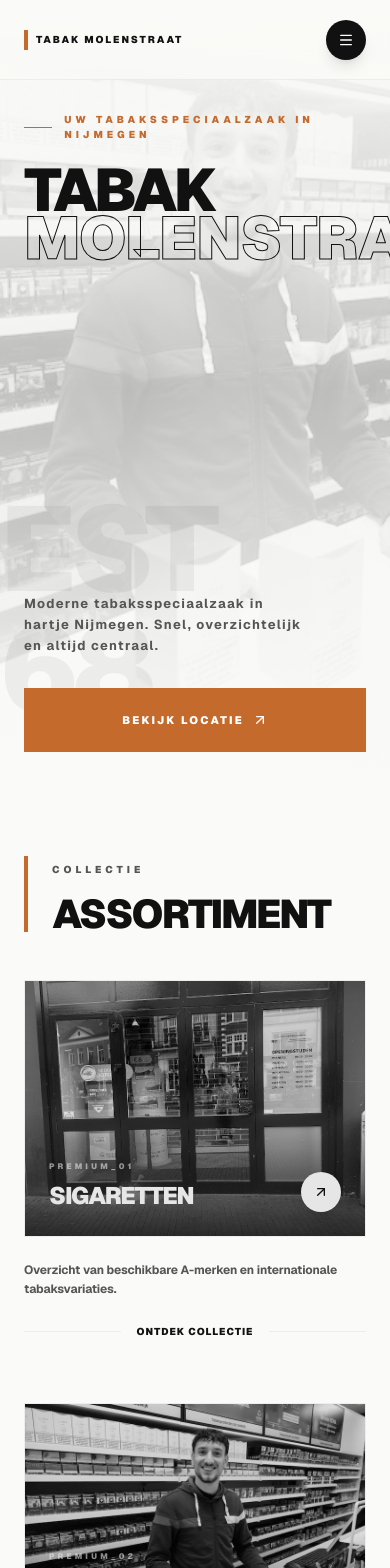
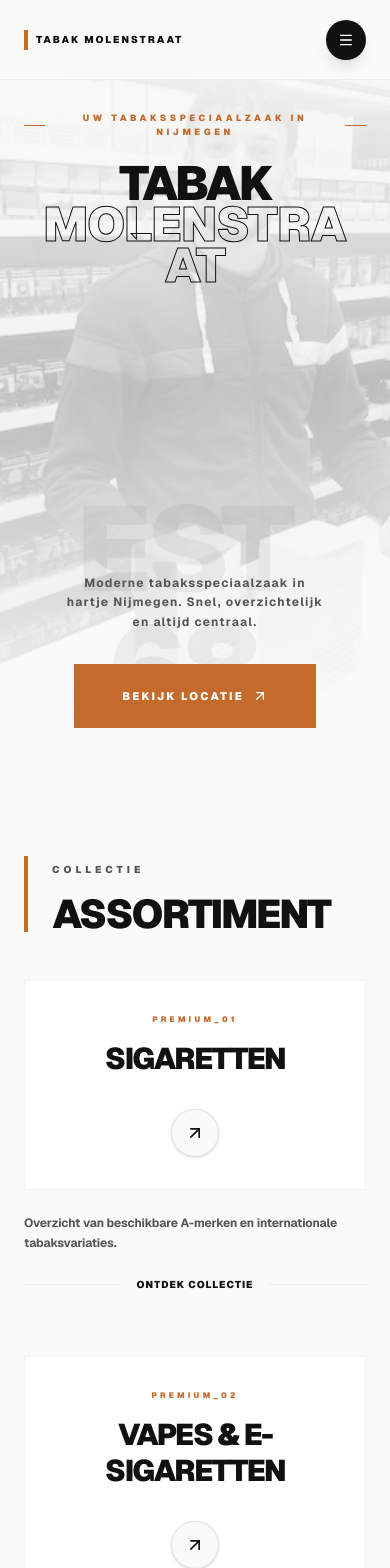
Before and after one commit to maximetdoucet-glitch/TabakMolenstraat, a Next.js app: page / in a window 390 px wide. Shown: the top 1568 px of the page. Built offline with nearby package versions, Linux system fonts and the light colour scheme.

Commit message:
style: center hero titles and remove category images for a cleaner aesthetic

```diff
--- a/src/app/assortiment/page.tsx
+++ b/src/app/assortiment/page.tsx
@@ -195,28 +195,8 @@ export default function AssortimentPage() {
                   </motion.p>
                 </div>
 
-                {/* Special Visual for Sigaretten */}
-                {section.id === 'sigaretten' && (
-                  <motion.div
-                    initial={{ opacity: 0, scale: 0.98 }}
-                    whileInView={{ opacity: 1, scale: 1 }}
-                    transition={{ duration: 1 }}
-                    className="mb-12 sm:mb-16 relative aspect-[16/9] sm:aspect-[21/9] w-full overflow-hidden rounded-xl sm:rounded-2xl grayscale transition-all duration-700 hover:grayscale-0 shadow-xl"
-                  >
-                    <Image
-                      src="/assets/category_staff_cigarettes.jpg"
-                      alt="Store Information"
-                      fill
-                      className="object-cover transition-transform duration-1000 hover:scale-105"
-                      sizes="(max-width: 768px) 100vw, 1200px"
-                    />
-                    <div className="absolute inset-x-0 bottom-0 bg-gradient-to-t from-black/70 to-transparent p-6 sm:p-8">
-                      <p className="text-[9px] sm:text-[10px] font-black uppercase tracking-[0.3em] text-white/90">
-                         {language === 'nl' ? 'Persoonlijke service in hartje Nijmegen' : 'Personal service in the heart of Nijmegen'}
-                      </p>
-                    </div>
-                  </motion.div>
-                )}
+                {/* Spacing Refinement (Removed Image) */}
+                <div className="mb-12" />
 
                 {/* Grid */}
                 <div className="grid grid-cols-1 gap-4 sm:grid-cols-2 xl:grid-cols-3">
--- a/src/components/mobile/mobile-category-grid.tsx
+++ b/src/components/mobile/mobile-category-grid.tsx
@@ -62,22 +62,14 @@ export function MobileCategoryGrid() {
             transition={{ duration: 0.6, delay: idx * 0.1 }}
             className="group relative flex flex-col"
           >
-            {/* Immersive Image Header */}
-            <div className="relative aspect-[4/3] w-full overflow-hidden border border-[#111]/5 grayscale brightness-90 transition-all duration-700 group-active:grayscale-0 group-active:brightness-100">
-              <img
-                src={category.image}
-                alt={category.title}
-                className="h-full w-full object-cover transition-transform duration-1000 group-active:scale-110"
-              />
-              <div className="absolute inset-0 bg-gradient-to-t from-[#111]/80 via-transparent to-transparent" />
+            {/* Minimalist Typographic Header */}
+            <div className="relative w-full overflow-hidden border border-[#111]/5 bg-white p-8 transition-all duration-700 group-active:bg-[#111]/5">
+              <div className="flex flex-col items-center text-center">
+                <span className="text-[8px] font-black uppercase tracking-[0.4em] text-[#C46A2D] mb-4 block">Premium_{category.index}</span>
+                <h3 className="text-3xl font-black uppercase tracking-tighter text-[#111]">{category.title}</h3>
 
-              <div className="absolute bottom-6 left-6 right-6 flex items-end justify-between">
-                <div>
-                  <span className="text-[8px] font-black uppercase tracking-[0.4em] text-white/60 mb-2 block">Premium_{category.index}</span>
-                  <h3 className="text-2xl font-black uppercase tracking-tighter text-white">{category.title}</h3>
-                </div>
-                <div className="flex h-10 w-10 items-center justify-center rounded-full bg-white text-[#111] shadow-xl">
-                  <ArrowUpRight className="h-4 w-4" />
+                <div className="mt-8 flex h-12 w-12 items-center justify-center rounded-full border border-[#111]/10 bg-[#fafaf8] text-[#111] shadow-sm transition-transform duration-500 group-active:scale-110">
+                  <ArrowUpRight className="h-5 w-5" />
                 </div>
               </div>
             </div>
--- a/src/components/mobile/mobile-hero.tsx
+++ b/src/components/mobile/mobile-hero.tsx
@@ -15,7 +15,7 @@ interface MobileHeroProps {
 
 export function MobileHero({ tagline, title, description, ctaText }: MobileHeroProps) {
   return (
-    <section className="relative flex min-h-[92dvh] w-full flex-col justify-between bg-[#fafaf8] p-6 pt-28">
+    <section className="relative flex min-h-[92dvh] w-full flex-col items-center justify-between bg-[#fafaf8] px-6 pb-12 pt-28 text-center">
       {/* Background Image - Higher Fidelity framing for Mobile */}
       <div className="absolute inset-0 z-0 overflow-hidden opacity-[0.25] grayscale">
         <Image
@@ -30,23 +30,24 @@ export function MobileHero({ tagline, title, description, ctaText }: MobileHeroP
       </div>
 
       {/* Header Area */}
-      <div className="relative z-10">
+      <div className="relative z-10 flex flex-col items-center">
         <motion.div
-          initial={{ opacity: 0, x: -10 }}
-          animate={{ opacity: 1, x: 0 }}
+          initial={{ opacity: 0, y: -10 }}
+          animate={{ opacity: 1, y: 0 }}
           className="flex items-center gap-3 mb-6"
         >
-          <span className="h-px w-8 bg-[#C46A2D]" />
-          <span className="text-[10px] font-black uppercase tracking-[0.4em] text-[#C46A2D]">
+          <span className="h-px w-6 bg-[#C46A2D]" />
+          <span className="text-[9px] font-black uppercase tracking-[0.4em] text-[#C46A2D]">
             {tagline}
           </span>
+          <span className="h-px w-6 bg-[#C46A2D]" />
         </motion.div>
 
         <motion.h1
           initial={{ opacity: 0, y: 20 }}
           animate={{ opacity: 1, y: 0 }}
           transition={{ delay: 0.1 }}
-          className="text-6xl font-black uppercase leading-[0.8] tracking-tighter text-[#111]"
+          className="max-w-[320px] text-5xl font-black uppercase leading-[0.85] tracking-tighter text-[#111] break-words xs:text-6xl"
         >
           {title.split(' ')[0]}<br />
           <span className="text-transparent" style={{ WebkitTextStroke: "1px #111" }}>
@@ -56,12 +57,12 @@ export function MobileHero({ tagline, title, description, ctaText }: MobileHeroP
       </div>
 
       {/* Bottom Area - Anchor CTA for thumb ergonomics */}
-      <div className="relative z-10 mt-auto">
+      <div className="relative z-10 mt-auto flex flex-col items-center">
         <motion.p
           initial={{ opacity: 0 }}
           animate={{ opacity: 1 }}
           transition={{ delay: 0.2 }}
-          className="mb-8 max-w-[280px] text-[13px] font-bold leading-relaxed tracking-widest text-[#555]"
+          className="mb-8 max-w-[260px] text-[12px] font-bold leading-relaxed tracking-widest text-[#555]"
         >
           {description}
         </motion.p>
--- a/src/components/ui/refined-hero.tsx
+++ b/src/components/ui/refined-hero.tsx
@@ -117,7 +117,7 @@ export const RefinedBoutiqueHero: React.FC<RefinedBoutiqueHeroProps> = ({
           viewport={{ once: true }}
           variants={fadeInUp}
           transition={{ delay: 0.1 }}
-          className="max-w-4xl text-[2.75rem] font-black uppercase leading-[0.9] tracking-tighter text-[#111] sm:text-7xl md:text-8xl lg:text-[96px]"
+          className="max-w-5xl text-[2.5rem] font-black uppercase leading-[0.9] tracking-tighter text-[#111] break-words sm:text-7xl md:text-8xl lg:text-[96px]"
         >
           {title}
         </motion.h1>
```
